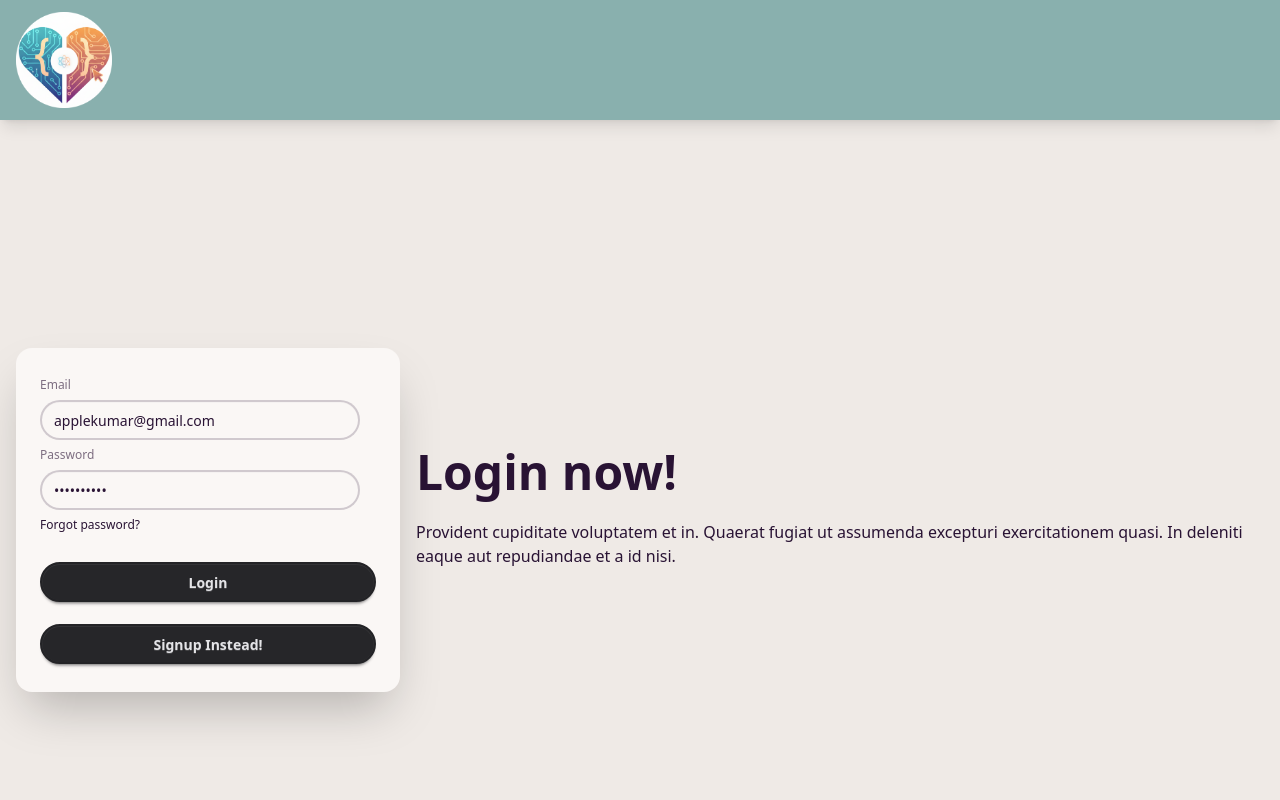
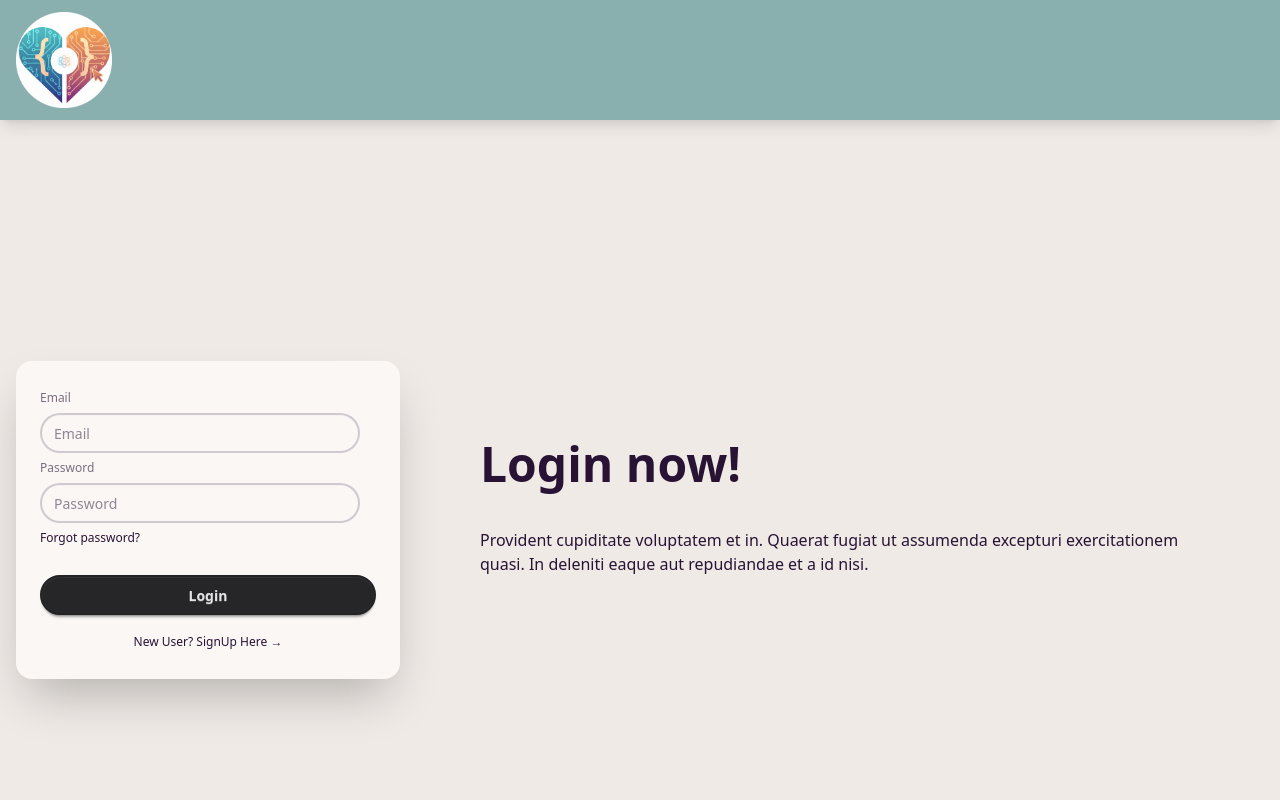
Before and after one commit to rahulkumarpahwa/HingeDev, a React (Vite) app in the folder Frontend/: page /login in a window 1280 px wide. Shown: the top 800 px of the page. Built offline with nearby package versions, Linux system fonts and the light colour scheme.

Commit message:
feat: implement signup functionality in Login component; add first and last name fields; integrate toast notifications for success and error messages

```diff
--- a/Frontend/src/pages/Login.jsx
+++ b/Frontend/src/pages/Login.jsx
@@ -1,16 +1,33 @@
-import { useState } from "react";
+import { useState, useReducer } from "react";
 import axios from "axios";
 import { addUser } from "../utils/userSlice";
 import { useDispatch } from "react-redux";
 import { useNavigate } from "react-router";
 import { BASE_URL } from "../utils/constants";
 
+import { reducer } from "../utils/signupProfileReducer";
+import toast, { Toaster } from "react-hot-toast";
+
 export const Login = () => {
-  const [email, setEmail] = useState("applekumar@gmail.com");
-  const [password, setPassword] = useState("Apple@1999");
+  const [email, setEmail] = useState("");
+  const [password, setPassword] = useState("");
   const [error, setError] = useState("");
-  const dispatch = useDispatch();
+  const [isLoginPage, setIsLoginPage] = useState(true);
+  const dispatchStore = useDispatch();
   const navigate = useNavigate();
+
+  const initialState = {
+    firstName: "",
+    lastName: "",
+  };
+
+  const [state, dispatch] = useReducer(reducer, initialState);
+  const putFirstName = (firstName) => {
+    dispatch({ type: "PUT_FIRSTNAME", payload: firstName });
+  };
+  const putLastName = (lastName) => {
+    dispatch({ type: "PUT_LASTNAME", payload: lastName });
+  };
 
   const loginPostRequest = async () => {
     try {
@@ -20,7 +37,7 @@ export const Login = () => {
         { withCredentials: true } // Add this if backend uses cookies
       );
       console.log(response.data.user);
-      dispatch(addUser(response.data.user));
+      dispatchStore(addUser(response.data.user));
       return navigate("/feed"); // navigating to the home route.
     } catch (error) {
       error.response != null
@@ -30,11 +47,36 @@ export const Login = () => {
     }
   };
 
+  const handleSignUp = async () => {
+    try {
+      const response = await axios.post(
+        BASE_URL + "/signup",
+        { ...state, email, password },
+        {
+          withCredentials: true,
+        }
+      );
+      console.log(response);
+      dispatchStore(addUser(response.data.data));
+      setTimeout(() => {
+        toast.success(response.data.message + "!");
+        return navigate("/feed");
+      }, 1000);
+    } catch (error) {
+      console.log(error);
+      console.log(error?.message || error?.response?.data);
+      toast.error(error?.message || error?.response?.data);
+      setError(error?.message || error?.response?.data);
+    }
+  };
+
   return (
     <div className="hero bg-base-200 min-h-screen">
-      <div className="hero-content flex-col lg:flex-row-reverse">
-        <div className="text-center lg:text-left">
-          <h1 className="text-5xl font-bold">Login now!</h1>
+      <div className="hero-content flex-col lg:flex-row-reverse space-x-16">
+        <div className="lg:text-left space-y-4 flex flex-col">
+          <h1 className="text-5xl font-bold">
+            {isLoginPage ? "Login now!" : "SignUp Now!"}
+          </h1>
           <p className="py-6">
             Provident cupiditate voluptatem et in. Quaerat fugiat ut assumenda
             excepturi exercitationem quasi. In deleniti eaque aut repudiandae et
@@ -44,6 +86,30 @@ export const Login = () => {
         <div className="card bg-base-100 w-full max-w-sm shrink-0 shadow-2xl">
           <div className="card-body">
             <fieldset className="fieldset">
+              {!isLoginPage && (
+                <>
+                  <label className="label">FirstName</label>
+                  <input
+                    type="text"
+                    className="input"
+                    placeholder="FirstName"
+                    value={state.firstName}
+                    onChange={(e) => {
+                      putFirstName(e.target.value);
+                    }}
+                  />
+                  <label className="label">LastName</label>
+                  <input
+                    type="text"
+                    className="input"
+                    placeholder="LastName"
+                    value={state.lastName}
+                    onChange={(e) => {
+                      putLastName(e.target.value);
+                    }}
+                  />
+                </>
+              )}
               <label className="label">Email</label>
               <input
                 type="email"
@@ -65,24 +131,31 @@ export const Login = () => {
                 }}
               />
               <div>
-                <a className="link link-hover">Forgot password?</a>
+                {isLoginPage && (
+                  <a className="link link-hover">Forgot password?</a>
+                )}
               </div>
               <p className="text-red-500 text-center font-bold">{error}</p>
               <button
                 className="btn btn-neutral mt-4"
-                onClick={loginPostRequest}
+                onClick={isLoginPage ? loginPostRequest : handleSignUp}
               >
-                Login
+                {isLoginPage ? "Login" : "SignUp"}
               </button>
-              <button
-                className="btn btn-neutral mt-4"
-                onClick={() => navigate("/signup")}
+              <p
+                className="link link-hover text-center pt-3"
+                onClick={() => {
+                  setIsLoginPage(!isLoginPage);
+                }}
               >
-                Signup Instead!
-              </button>
+                {isLoginPage
+                  ? "New User? SignUp Here →"
+                  : "Existing User? Login Here →"}
+              </p>
             </fieldset>
           </div>
         </div>
+        <Toaster position="top-center" />
       </div>
     </div>
   );
--- a/Frontend/src/pages/Signup.jsx
+++ b/Frontend/src/pages/Signup.jsx
@@ -10,10 +10,10 @@ export const Signup = () => {
   const navigate = useNavigate();
 
   const initialState = {
-    firstName: null,
-    lastName: null,
-    email: null,
-    password: null,
+    firstName: "",
+    lastName: "",
+    email: "",
+    password: "",
   };
 
   const [state, dispatch] = useReducer(reducer, initialState);
```
Also changed, not shown: 1 other file (tests, documents, lock files or other folders).
